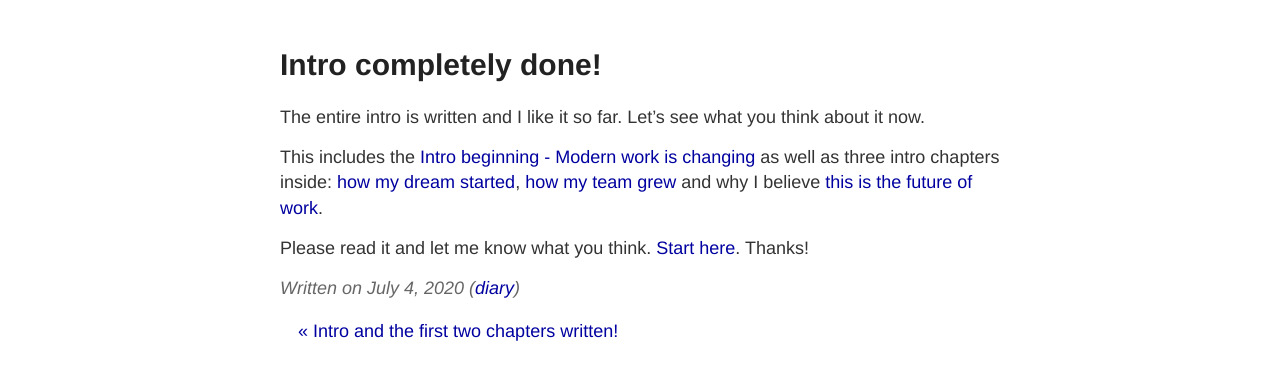
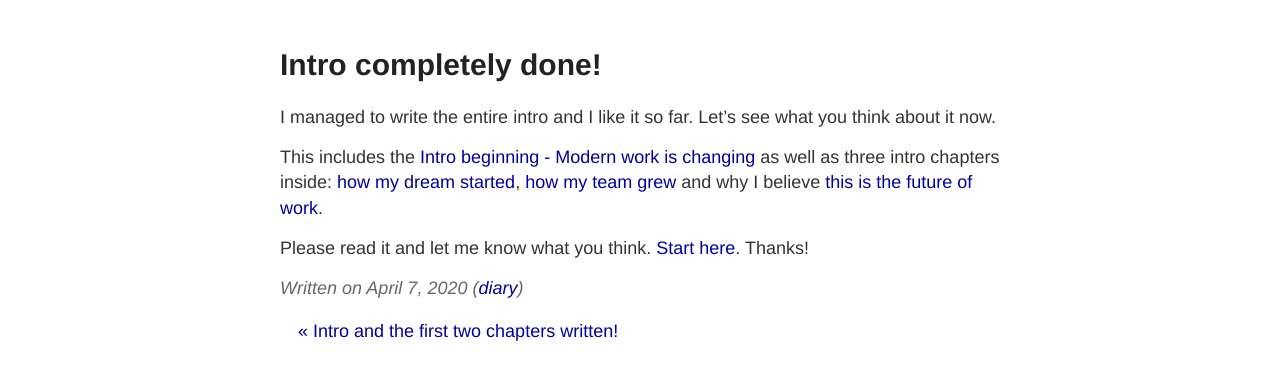
Before and after one commit to Nozbe/NoOffice.org, a Jekyll site: the page built from _posts/2020-04-07-intro-done.md, in a window 1280 px wide. Shown: the part 159-546 px from the top of the page. Built offline with Jekyll 4.4.1, drawn with Linux system fonts in a browser that asks for light colours.

Commit message:
Correction to intro blog post

```diff
--- a/_posts/2020-07-04-intro-done.md
+++ b/_posts/2020-04-07-intro-done.md
@@ -3,7 +3,7 @@ tags: [diary]
 title: "Intro completely done!"
 ---
 
-The entire intro is written and I like it so far. Let's see what you think about it now.
+I managed to write the entire intro and I like it so far. Let's see what you think about it now.
 
 This includes the [Intro beginning - Modern work is changing](/book/intro) as well as three intro chapters inside: [how my dream started](/book/dream), [how my team grew](/book/team) and why I believe [this is the future of work](/book/future).
 
```
